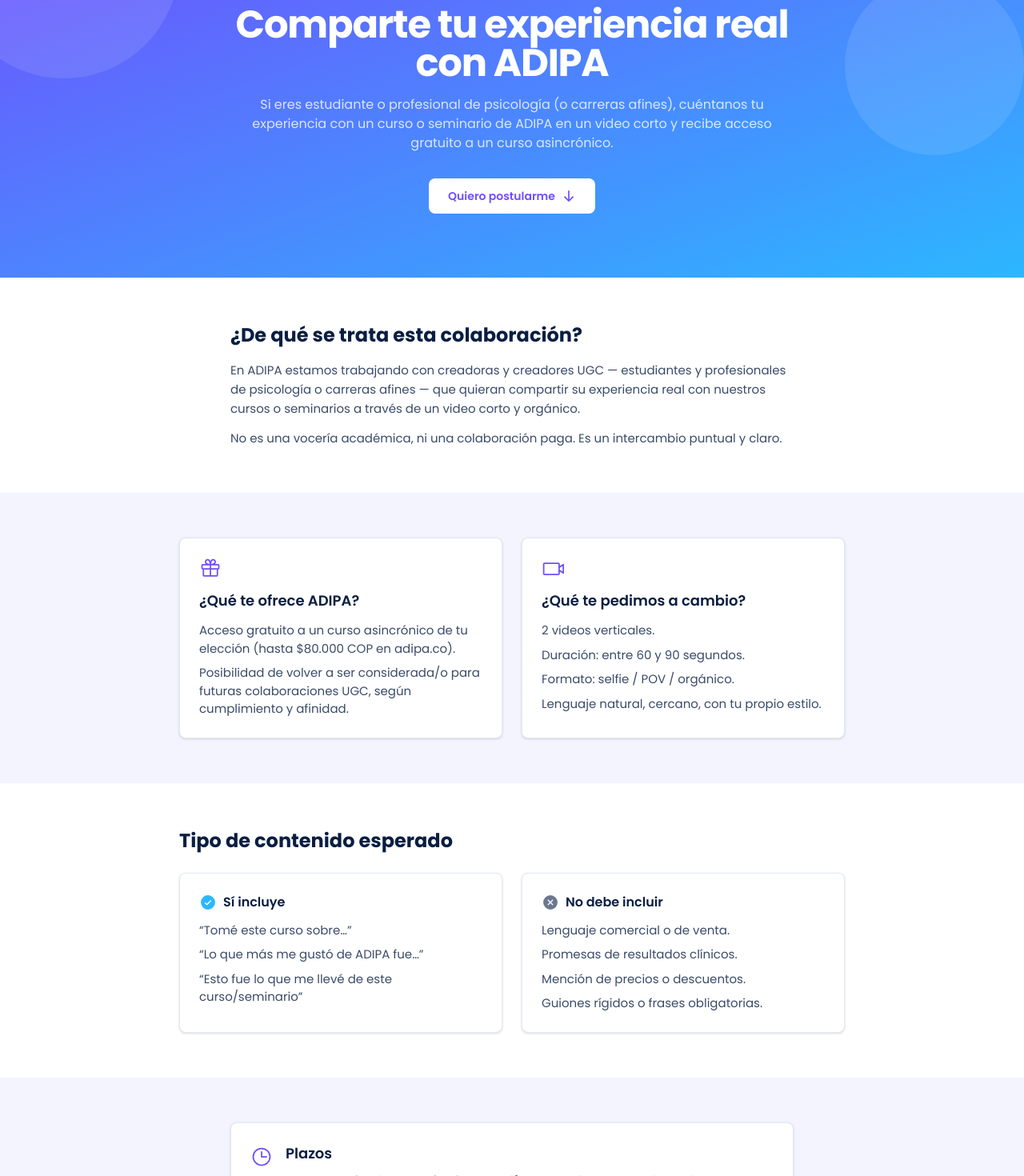
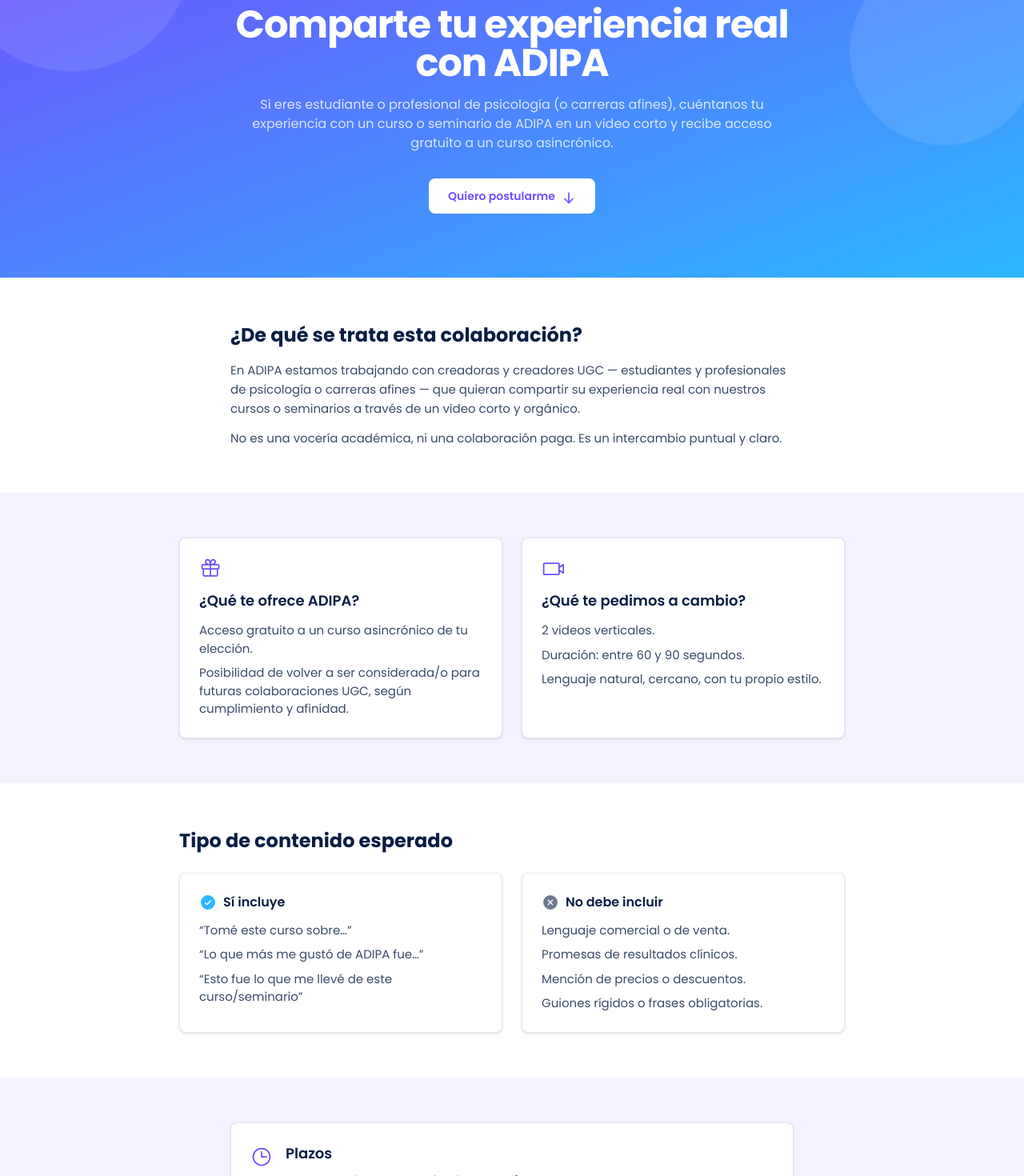
Before and after one commit to lina646/adipa-postulacion-creadores, a Next.js app: page / in a window 1280 px wide. Shown: the part 126-1596 px from the top of the page at 80% size. Built offline with nearby package versions, Linux system fonts and the light colour scheme.

Commit message:
Ajustar copy (quitar precio y línea de revocación) y agregar animaciones/movimiento a la landing

```diff
--- a/src/app/globals.css
+++ b/src/app/globals.css
@@ -38,3 +38,29 @@ body {
   opacity: 0.1;
   filter: blur(0px);
 }
+
+html {
+  scroll-behavior: smooth;
+}
+
+@keyframes adipa-float {
+  0%, 100% { transform: translate(0, 0) scale(1); }
+  50% { transform: translate(12px, -18px) scale(1.05); }
+}
+
+.adipa-hero-orb {
+  animation: adipa-float 9s ease-in-out infinite;
+}
+
+.adipa-hero-orb-slow {
+  animation-duration: 13s;
+}
+
+@keyframes adipa-pulse-arrow {
+  0%, 100% { transform: translateY(0); }
+  50% { transform: translateY(4px); }
+}
+
+.adipa-cta-arrow {
+  animation: adipa-pulse-arrow 1.6s ease-in-out infinite;
+}
--- a/src/app/page.tsx
+++ b/src/app/page.tsx
@@ -6,6 +6,7 @@ import {
   Gift,
   ArrowDown,
 } from "@phosphor-icons/react/dist/ssr";
+import { Reveal } from "@/components/Reveal";
 
 export default function Home() {
   return (
@@ -13,31 +14,40 @@ export default function Home() {
       {/* Hero */}
       <section className="relative overflow-hidden bg-gradient-to-br from-brand-purple to-brand-cyan text-white">
         <div className="adipa-hero-orb h-72 w-72 -left-16 -top-16 text-white" />
-        <div className="adipa-hero-orb h-56 w-56 right-0 top-24 text-white" />
+        <div className="adipa-hero-orb adipa-hero-orb-slow h-56 w-56 right-0 top-24 text-white" />
         <div className="relative mx-auto max-w-3xl px-4 py-20 text-center sm:px-6 lg:px-8">
+          <Reveal>
             <span className="inline-block rounded-full bg-white/12 px-4 py-1.5 text-[11px] font-bold uppercase tracking-[0.16em] ring-1 ring-white/25">
               Programa de creadores UGC
             </span>
+          </Reveal>
+          <Reveal delay={100}>
             <h1 className="mt-6 text-3xl font-bold leading-tight tracking-tight sm:text-4xl lg:text-5xl">
               Comparte tu experiencia real con ADIPA
             </h1>
+          </Reveal>
+          <Reveal delay={200}>
             <p className="mx-auto mt-4 max-w-2xl text-[15px] leading-relaxed text-white/80 sm:text-base">
               Si eres estudiante o profesional de psicología (o carreras afines), cuéntanos tu
               experiencia con un curso o seminario de ADIPA en un video corto y recibe acceso
               gratuito a un curso asincrónico.
             </p>
+          </Reveal>
+          <Reveal delay={300}>
             <a
               href="#postulacion"
-            className="mt-8 inline-flex items-center gap-2 rounded-adipa bg-white px-6 py-3 text-sm font-semibold text-brand-purple transition hover:bg-white/90"
+              className="mt-8 inline-flex items-center gap-2 rounded-adipa bg-white px-6 py-3 text-sm font-semibold text-brand-purple transition hover:scale-[1.03] hover:bg-white/90"
             >
               Quiero postularme
-            <ArrowDown size={18} weight="bold" />
+              <ArrowDown size={18} weight="bold" className="adipa-cta-arrow" />
             </a>
+          </Reveal>
         </div>
       </section>
 
       {/* De qué se trata */}
       <section className="mx-auto max-w-3xl px-4 py-14 sm:px-6 lg:px-8">
+        <Reveal>
           <h2 className="text-2xl font-bold text-brand-navy">¿De qué se trata esta colaboración?</h2>
           <p className="mt-4 text-[15px] leading-relaxed text-brand-navy/80">
             En ADIPA estamos trabajando con creadoras y creadores UGC — estudiantes y profesionales
@@ -48,43 +58,47 @@ export default function Home() {
             No es una vocería académica, ni una colaboración paga. Es un intercambio puntual y
             claro.
           </p>
+        </Reveal>
       </section>
 
       {/* Qué ofrece / qué se pide */}
       <section className="bg-brand-soft py-14">
         <div className="mx-auto grid max-w-4xl gap-6 px-4 sm:grid-cols-2 sm:px-6 lg:px-8">
-          <div className="adipa-card p-6">
+          <Reveal>
+            <div className="adipa-card adipa-card-interactive h-full p-6 transition-transform hover:-translate-y-1">
               <Gift size={28} className="text-brand-purple" />
               <h3 className="mt-3 text-lg font-semibold text-brand-navy">¿Qué te ofrece ADIPA?</h3>
               <ul className="mt-3 space-y-2 text-[15px] text-brand-navy/80">
-              <li>
-                Acceso gratuito a un curso asincrónico de tu elección (hasta $80.000 COP en
-                adipa.co).
-              </li>
+                <li>Acceso gratuito a un curso asincrónico de tu elección.</li>
                 <li>
                   Posibilidad de volver a ser considerada/o para futuras colaboraciones UGC, según
                   cumplimiento y afinidad.
                 </li>
               </ul>
             </div>
-          <div className="adipa-card p-6">
+          </Reveal>
+          <Reveal delay={120}>
+            <div className="adipa-card adipa-card-interactive h-full p-6 transition-transform hover:-translate-y-1">
               <VideoCamera size={28} className="text-brand-purple" />
               <h3 className="mt-3 text-lg font-semibold text-brand-navy">¿Qué te pedimos a cambio?</h3>
               <ul className="mt-3 space-y-2 text-[15px] text-brand-navy/80">
                 <li>2 videos verticales.</li>
                 <li>Duración: entre 60 y 90 segundos.</li>
-              <li>Formato: selfie / POV / orgánico.</li>
                 <li>Lenguaje natural, cercano, con tu propio estilo.</li>
               </ul>
             </div>
+          </Reveal>
         </div>
       </section>
 
       {/* Contenido esperado vs no incluir */}
       <section className="mx-auto max-w-4xl px-4 py-14 sm:px-6 lg:px-8">
+        <Reveal>
           <h2 className="text-2xl font-bold text-brand-navy">Tipo de contenido esperado</h2>
+        </Reveal>
         <div className="mt-6 grid gap-6 sm:grid-cols-2">
-          <div className="adipa-card p-6">
+          <Reveal>
+            <div className="adipa-card adipa-card-interactive h-full p-6 transition-transform hover:-translate-y-1">
               <div className="flex items-center gap-2 text-brand-navy">
                 <CheckCircle size={22} weight="fill" className="text-brand-cyan" />
                 <h3 className="text-base font-semibold">Sí incluye</h3>
@@ -95,7 +109,9 @@ export default function Home() {
                 <li>&ldquo;Esto fue lo que me llevé de este curso/seminario&rdquo;</li>
               </ul>
             </div>
-          <div className="adipa-card p-6">
+          </Reveal>
+          <Reveal delay={120}>
+            <div className="adipa-card adipa-card-interactive h-full p-6 transition-transform hover:-translate-y-1">
               <div className="flex items-center gap-2 text-brand-navy">
                 <XCircle size={22} weight="fill" className="text-brand-navy/60" />
                 <h3 className="text-base font-semibold">No debe incluir</h3>
@@ -107,32 +123,37 @@ export default function Home() {
                 <li>Guiones rígidos o frases obligatorias.</li>
               </ul>
             </div>
+          </Reveal>
         </div>
       </section>
 
       {/* Plazos */}
       <section className="bg-brand-soft py-14">
         <div className="mx-auto max-w-3xl px-4 sm:px-6 lg:px-8">
+          <Reveal>
             <div className="adipa-card flex items-start gap-4 p-6">
               <Clock size={28} className="mt-1 shrink-0 text-brand-purple" />
               <div>
                 <h3 className="text-lg font-semibold text-brand-navy">Plazos</h3>
                 <p className="mt-2 text-[15px] leading-relaxed text-brand-navy/80">
-                Una vez activado tu cupón, tienes <strong>15 días en total</strong> para completar
-                el curso y enviarnos tus 2 videos. Si no llegan dentro de ese plazo, se revoca el
-                acceso y no se habilitan futuras colaboraciones.
+                  Una vez activado tu cupón, tienes <strong>15 días en total</strong> para
+                  completar el curso y enviarnos tus 2 videos.
                 </p>
               </div>
             </div>
+          </Reveal>
         </div>
       </section>
 
       {/* Postulación (Monday embed) */}
       <section id="postulacion" className="mx-auto max-w-3xl px-4 py-16 sm:px-6 lg:px-8">
+        <Reveal>
           <h2 className="text-center text-2xl font-bold text-brand-navy">Postúlate aquí</h2>
           <p className="mx-auto mt-3 max-w-xl text-center text-[15px] text-brand-navy/80">
             Completa el formulario y nuestro equipo de Comunicaciones revisará tu postulación.
           </p>
+        </Reveal>
+        <Reveal delay={150}>
           <div className="mt-8 flex justify-center">
             <iframe
               src="https://forms.monday.com/forms/embed/b98d918383c4bdde9cfaad7d1de693ce?r=use1"
@@ -142,6 +163,7 @@ export default function Home() {
               className="w-full max-w-[650px] rounded-adipa"
             />
           </div>
+        </Reveal>
       </section>
 
       {/* Footer */}
--- /dev/null
+++ b/src/components/Reveal.tsx
@@ -0,0 +1,44 @@
+"use client";
+
+import { useEffect, useRef, useState } from "react";
+
+export function Reveal({
+  children,
+  className = "",
+  delay = 0,
+}: {
+  children: React.ReactNode;
+  className?: string;
+  delay?: number;
+}) {
+  const ref = useRef<HTMLDivElement>(null);
+  const [visible, setVisible] = useState(false);
+
+  useEffect(() => {
+    const el = ref.current;
+    if (!el) return;
+    const observer = new IntersectionObserver(
+      ([entry]) => {
+        if (entry.isIntersecting) {
+          setVisible(true);
+          observer.disconnect();
+        }
+      },
+      { threshold: 0.15 }
+    );
+    observer.observe(el);
+    return () => observer.disconnect();
+  }, []);
+
+  return (
+    <div
+      ref={ref}
+      className={`transition-all duration-700 ease-out ${
+        visible ? "opacity-100 translate-y-0" : "opacity-0 translate-y-6"
+      } ${className}`}
+      style={{ transitionDelay: `${delay}ms` }}
+    >
+      {children}
+    </div>
+  );
+}
```
Lines whose indentation alone changed are shown as unchanged.
